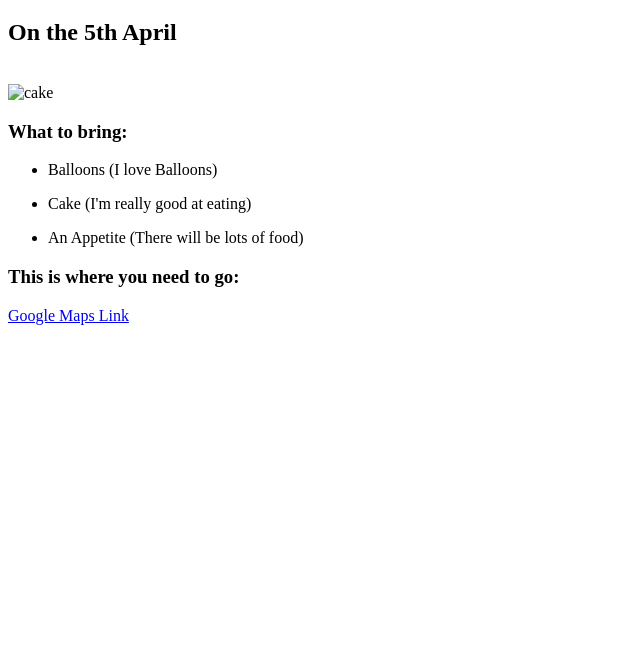
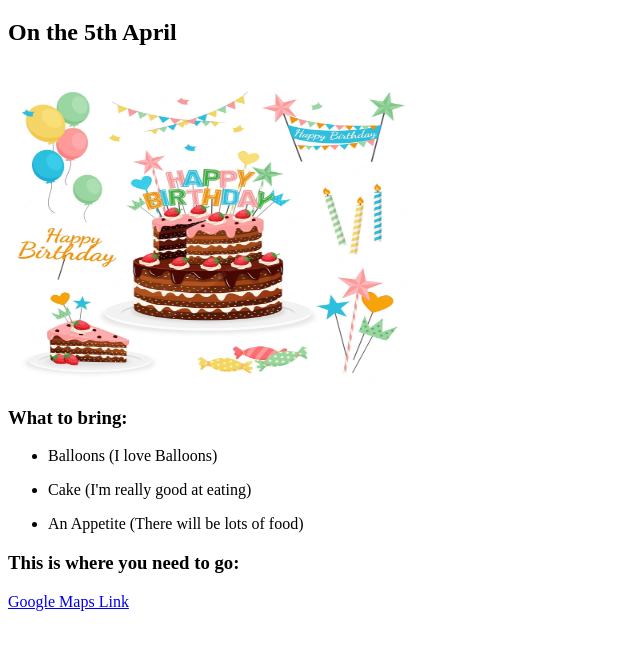
Before and after one commit to IshanKapoor12/html-portfolio, a plain HTML site: page public/Invite.html in a window 1280 px wide. Shown: the part 61-710 px from the top of the page, without its empty margins (0-640 px from the left). Drawn offline with Linux system fonts and the light colour scheme.

Commit message:
Update Invite.html

```diff
--- a/public/Invite.html
+++ b/public/Invite.html
@@ -9,7 +9,7 @@
 
     <h2>On the 5th April</h2>
     <br>
-    <img src="cake.avif" alt="cake" height="300" width="400">
+    <img src="/cake.avif" alt="cake" height="300" width="400">
     <h3>What to bring:</h3>
     <ul>
         <li>
```
